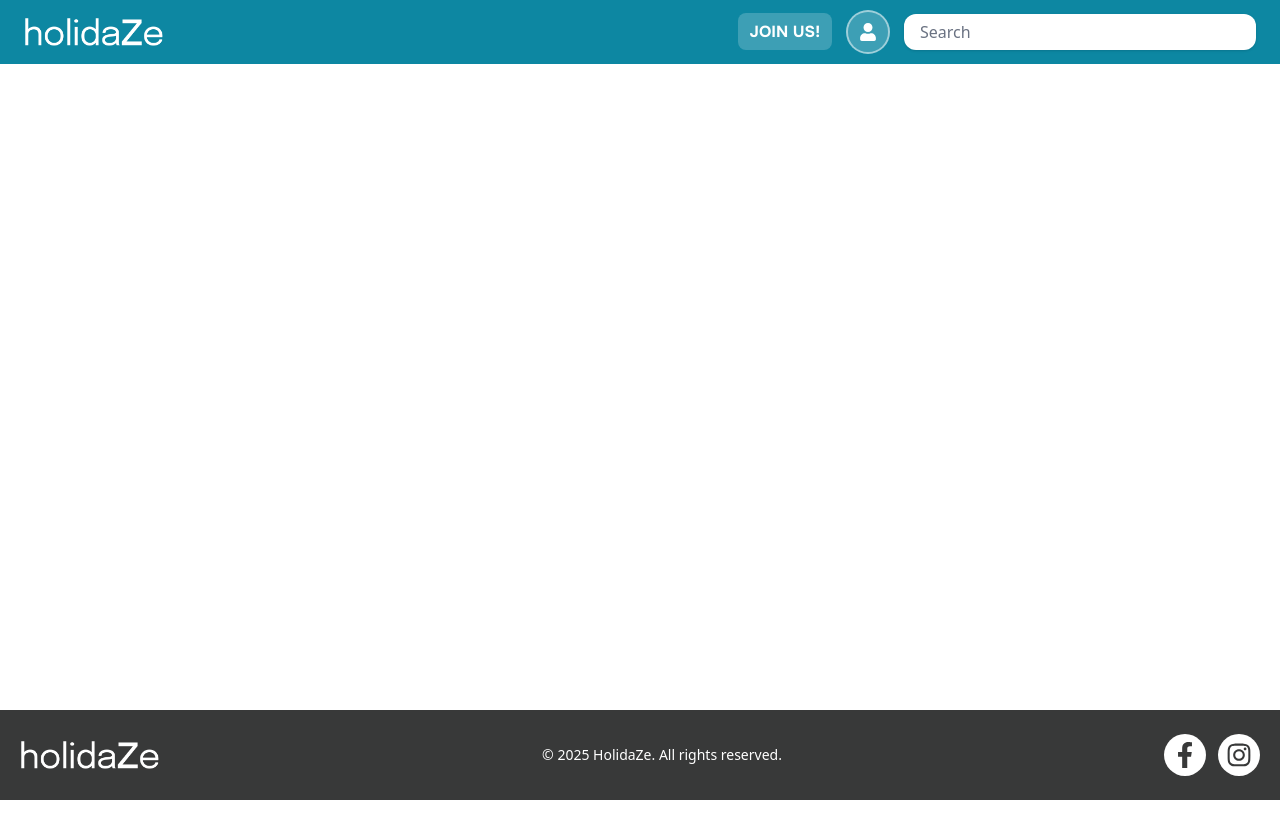
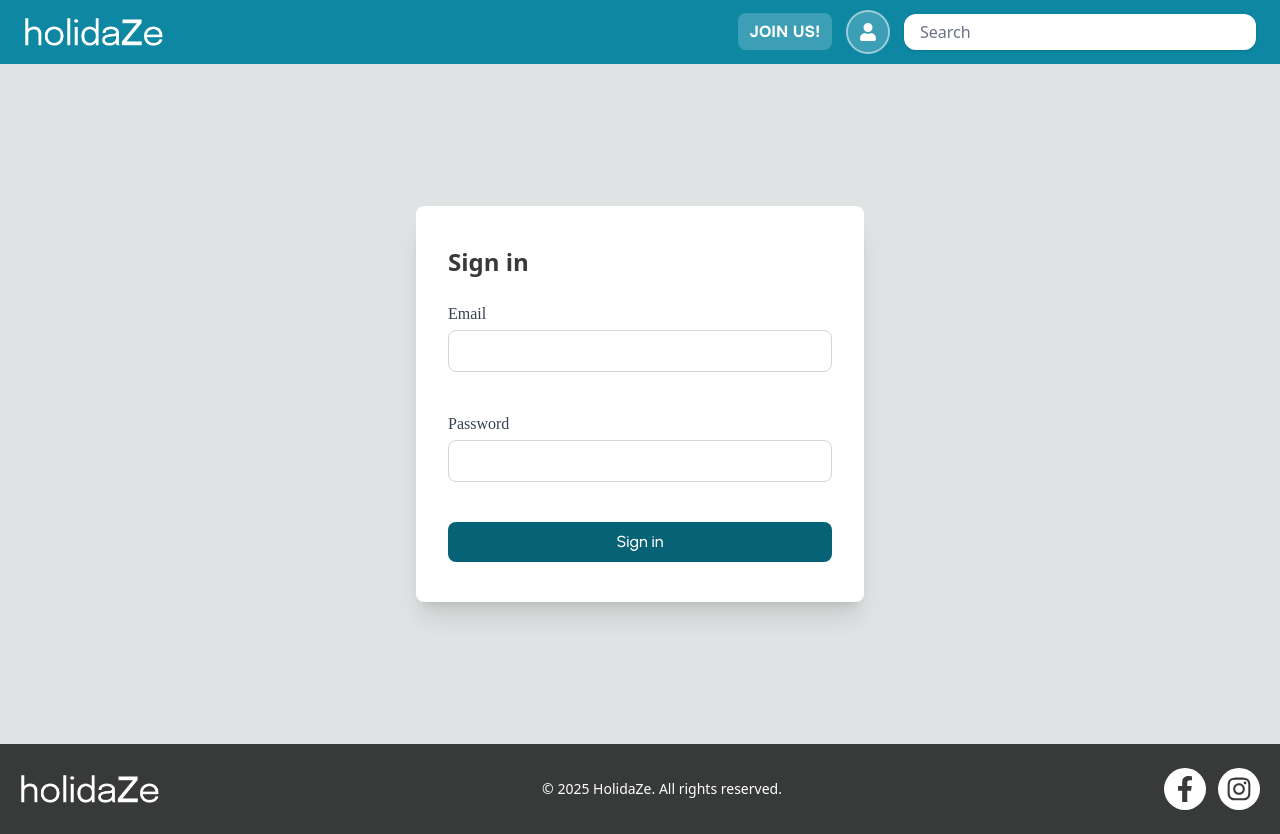
Before and after one commit to marned91/Holidaze-PE2, a React (Vite) app: page /login in a window 1280 px wide. Before the commit the page ends 800 px from the top, so only its background shows below. Built offline with nearby package versions, Linux system fonts and the light colour scheme; a web font is replaced by a local one.

Commit message:
Login
Form and functionality

```diff
--- a/src/index.css
+++ b/src/index.css
@@ -10,6 +10,7 @@
   --color-main-light: #0d87a2;
   --color-main-dark: #076276;
   --color-dark: #383939;
-  --color-light: #f0f1f0;
+  --color-light: #e0e3e3;
   --color-highlight: #b5cdd2;
+  --color-dark-highlight: #044958;
 }
--- a/src/pages/LoginPage.tsx
+++ b/src/pages/LoginPage.tsx
@@ -1,3 +1,113 @@
+import React, { useState } from 'react';
+import { useNavigate } from 'react-router-dom';
+import { login } from '../api/authApi';
+import { type AccountType } from '../types/auth';
+
 export function LoginPage() {
-  return <div></div>;
+  const [email, setEmail] = useState('');
+  const [password, setPassword] = useState('');
+  const [loading, setLoading] = useState(false);
+  const [emailError, setEmailError] = useState<string | null>(null);
+  const [passwordError, setPasswordError] = useState<string | null>(null);
+  const navigate = useNavigate();
+
+  async function handleSubmit(e: React.FormEvent) {
+    e.preventDefault();
+    setEmailError(null);
+    setPasswordError(null);
+    setLoading(true);
+
+    try {
+      await login(email, password);
+      alert('Login successful!');
+      navigate('/');
+    } catch (err: any) {
+      console.error('Login failed:', err);
+
+      if (err?.message?.toLowerCase().includes('invalid')) {
+        setEmailError('Invalid email or password');
+        setPasswordError('Invalid email or password');
+      } else {
+        alert('Login failed. Please try again.');
+      }
+    } finally {
+      setLoading(false);
+    }
+  }
+
+  return (
+    <main className="min-h-[calc(100vh-120px)] flex items-center justify-center bg-light px-4">
+      <section className="w-full max-w-md bg-white rounded-lg shadow-xl py-10 px-8">
+        <h1 className="text-2xl font-semibold text-dark mb-6">Sign in</h1>
+
+        <form onSubmit={handleSubmit} className="space-y-10" noValidate>
+          <div>
+            <label
+              htmlFor="email"
+              className="block text-md font-medium text-gray-700 mb-1 font-text"
+            >
+              Email
+            </label>
+            <input
+              id="email"
+              type="email"
+              required
+              value={email}
+              onChange={(e) => {
+                setEmail(e.target.value);
+                if (emailError) setEmailError(null);
+              }}
+              disabled={loading}
+              autoComplete="email"
+              className={`w-full font-text border rounded-lg px-3 py-2 focus:outline-none focus:ring-2 disabled:bg-gray-100 ${
+                emailError
+                  ? 'border-red-400 focus:ring-red-300'
+                  : 'border-gray-300 focus:ring-highlight'
+              }`}
+            />
+            {emailError && (
+              <p className="mt-1 text-sm text-red-600">{emailError}</p>
+            )}
+          </div>
+
+          <div>
+            <label
+              htmlFor="password"
+              className="block text-md font-medium text-gray-700 mb-1 font-text"
+            >
+              Password
+            </label>
+            <input
+              id="password"
+              type="password"
+              required
+              value={password}
+              onChange={(e) => {
+                setPassword(e.target.value);
+                if (passwordError) setPasswordError(null);
+              }}
+              disabled={loading}
+              autoComplete="current-password"
+              className={`w-full font-text border rounded-lg px-3 py-2 focus:outline-none focus:ring-2 disabled:bg-gray-100 ${
+                passwordError
+                  ? 'border-red-400 focus:ring-red-300'
+                  : 'border-gray-300 focus:ring-highlight'
+              }`}
+            />
+            {passwordError && (
+              <p className="mt-1 text-sm text-red-600">{passwordError}</p>
+            )}
+          </div>
+
+          <button
+            type="submit"
+            disabled={loading}
+            className="w-full font-medium-buttons bg-main-dark text-white py-2 rounded-lg font-medium hover:bg-dark-highlight disabled:opacity-60 disabled:cursor-not-allowed"
+          >
+            {loading ? 'Signing in…' : 'Sign in'}
+          </button>
+        </form>
+      </section>
+    </main>
+  );
 }
--- a/src/types/auth.ts
+++ b/src/types/auth.ts
@@ -1,3 +1,5 @@
+export type AccountType = 'customer' | 'venueManager';
+
 export type TAvatar = {
   url: string;
   alt?: string;
```
